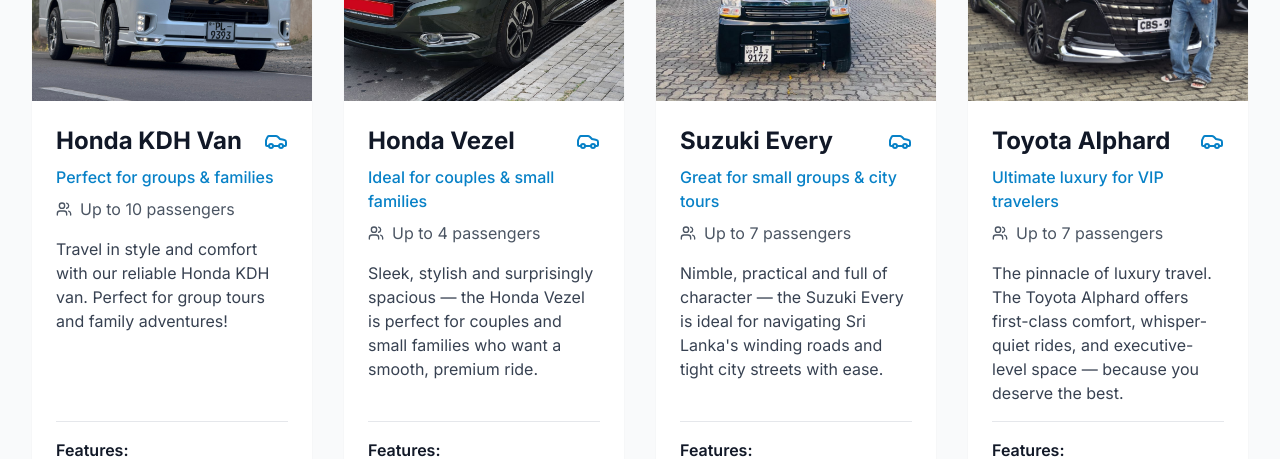
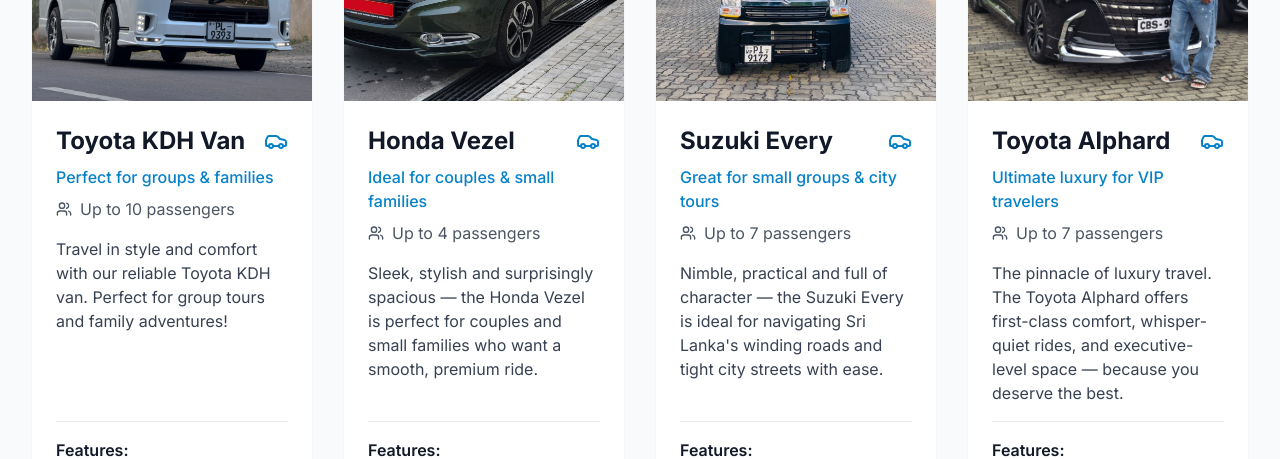
Before and after one commit to thecodemonster1/hija_travels, a Next.js app: page / in a window 1280 px wide. Shown: the part 2200-2659 px from the top of the page. Built offline with nearby package versions, Linux system fonts and the light colour scheme.

Commit message:
fix: correct vehicle name and description from Honda to Toyota KDH Van

```diff
--- a/app/page.tsx
+++ b/app/page.tsx
@@ -28,12 +28,12 @@
     const vehicles = [
     {
       id: 1,
-      name: "Honda KDH Van",
+      name: "Toyota KDH Van",
       type: "Perfect for groups & families",
       capacity: "Up to 10 passengers",
       image: "/gallery/Vehicle/vehicle-16.jpeg",
       features: ["Air Conditioned", "Comfortable Seats", "Music System", "WiFi Available"],
-      description: "Travel in style and comfort with our reliable Honda KDH van. Perfect for group tours and family adventures!",
+      description: "Travel in style and comfort with our reliable Toyota KDH van. Perfect for group tours and family adventures!",
     },
     {
       id: 2,
```
